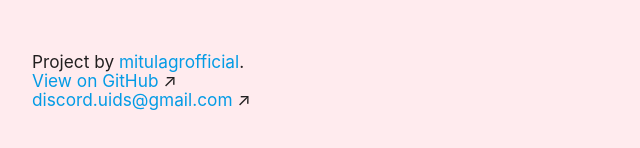
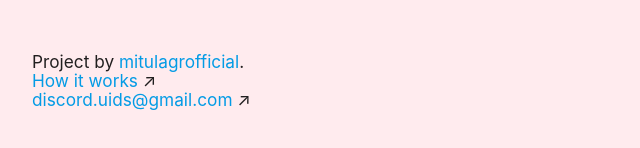
Before and after one commit to mitulagr2/discord-uids, a plain HTML site: page src/about.html in a window 1280 px wide. Shown: the part 424-572 px from the top of the page, 160-800 px from the left. Drawn offline with nearby package versions, Linux system fonts and the light colour scheme.

Commit message:
Update README.md

```diff
--- a/src/about.html
+++ b/src/about.html
@@ -7,7 +7,7 @@
 
     <title>Discord UIDs Preferences</title>
     <meta name="description" content="Discord User-ID extractor is a quick and easy tool to extract user IDs from a chunk of text, such as the GearBot join logs.">
-    <meta name="keywords" content="Discord UIDs,discord,uid,extractor,easy,tool,gearbot,logs,mitulagrofficial">
+    <meta name="keywords" content="Discord UIDs,discord,uid,extractor,easy,tool,gearbot,logs,moderation,server,raids,mitulagrofficial">
 
     <meta name="type" property="og:type" content="website">
     <meta name="url" property="og:url" content="https://discord-uids.netlify.app/">
@@ -68,7 +68,7 @@
       <h6>
         Project by <a href="https://mitulagrofficial.netlify.app/" target="_blank">mitulagrofficial</a>.
         <br/>
-        <a href="https://github.com/mitulagrofficial/discord-uids" target="_blank">View on GitHub</a> &nearr;
+        <a href="https://github.com/mitulagrofficial/discord-uids#how-it-works" target="_blank">How it works</a> &nearr;
         <br/>
         <a href="mailto:discord.uids@gmail.com?subject=Wazzup">discord.uids@gmail.com</a> &nearr;
       </h6>
```
Also changed, not shown: index.html (+1 -1 lines), 1 other file.
